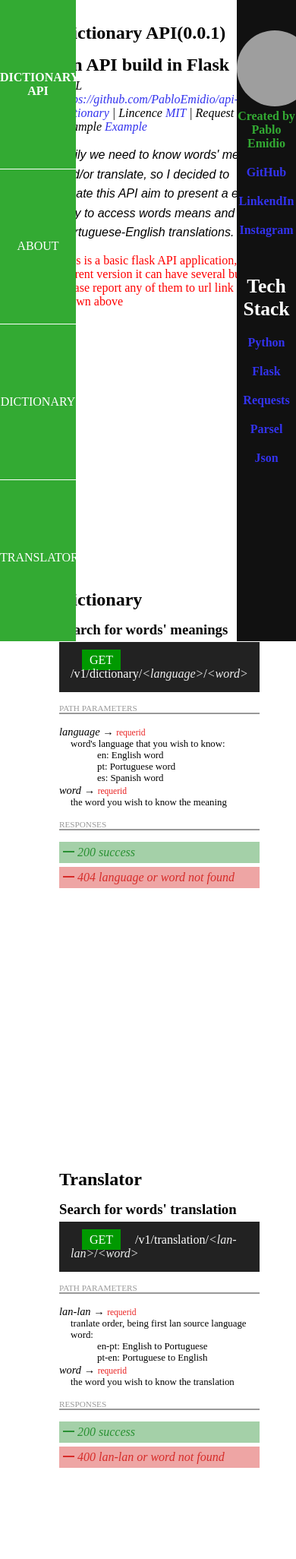
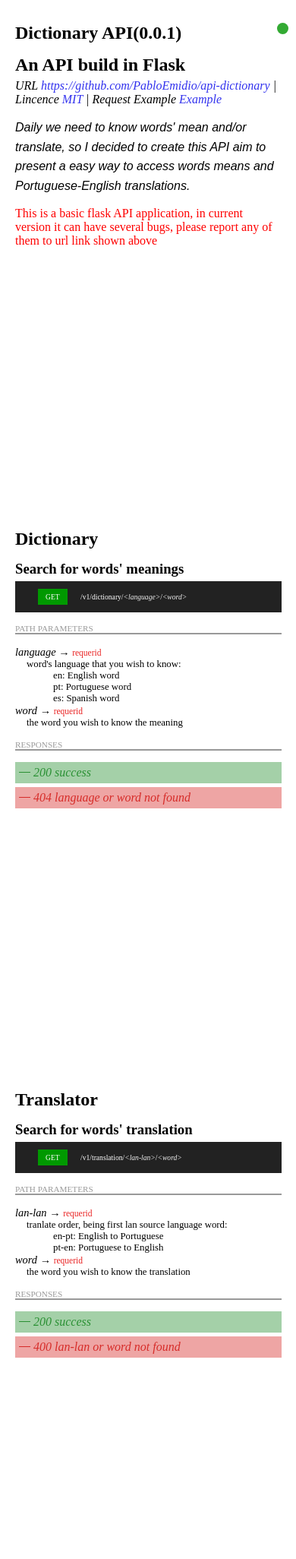
Before and after one commit to mldictionary/MLDictionaryAPI, a Flask app: page / in a window 390 px wide. Shown: the top 2052 px of the page at 76% size. After the commit the page ends 1787 px from the top, so only its background shows below. Run offline with Flask 2, Linux system fonts and the light colour scheme; grey boxes are pictures that could not be loaded.

Commit message:
Basic mobile version

```diff
--- a/api_dictionary/static/css/style.css
+++ b/api_dictionary/static/css/style.css
@@ -233,19 +233,62 @@ section:last-child{
     color: #fff;
 }
 
+@media(max-width: 1000px){
+    section{
+        width: calc(100vw - 400px);
+    }
+}
+
 @media(max-width: 800px){
     .header{
-        width: 100px;
-    }
-    .logo, .menu-items{
-        font-size: 1em;
-        text-transform: uppercase;
-        padding: 11vh 0;
-    }
-    section{
-        width: auto;
-        margin: 0 20vw;
+        display: none;
     }
 
+    .api-infos{
+        font-size: 1em;
+    }
 
+    section{
+        width: 90vw;
+        margin: 0 20px;
+    }
+
+    .route{
+        padding: 15px;
+        color: #fff;
+        font-size: .6em;
+        background-color: #222;
+        margin-bottom: 15px;
+    }
+
+    .footer{
+        width: 100vw;
+        position: fixed;
+        transform: translateX(10000px);
+        transition: .2s;
+    }
+
+    .move{
+        transform: translateX(0px);
+    }
+
+    .flier{
+        cursor: pointer;
+        position: fixed;
+        z-index: 3;
+        width: 15px;
+        height: 15px;
+        border-radius: 100%;
+        top: 30px;
+        right: 10px;
+        background-color: #3a3;
+    }
+
+    .image{
+        margin-top: 5px;
+    }
+
+    .social-medias, .footer-link{
+        margin: 12px 0;
+    }
 }
```
